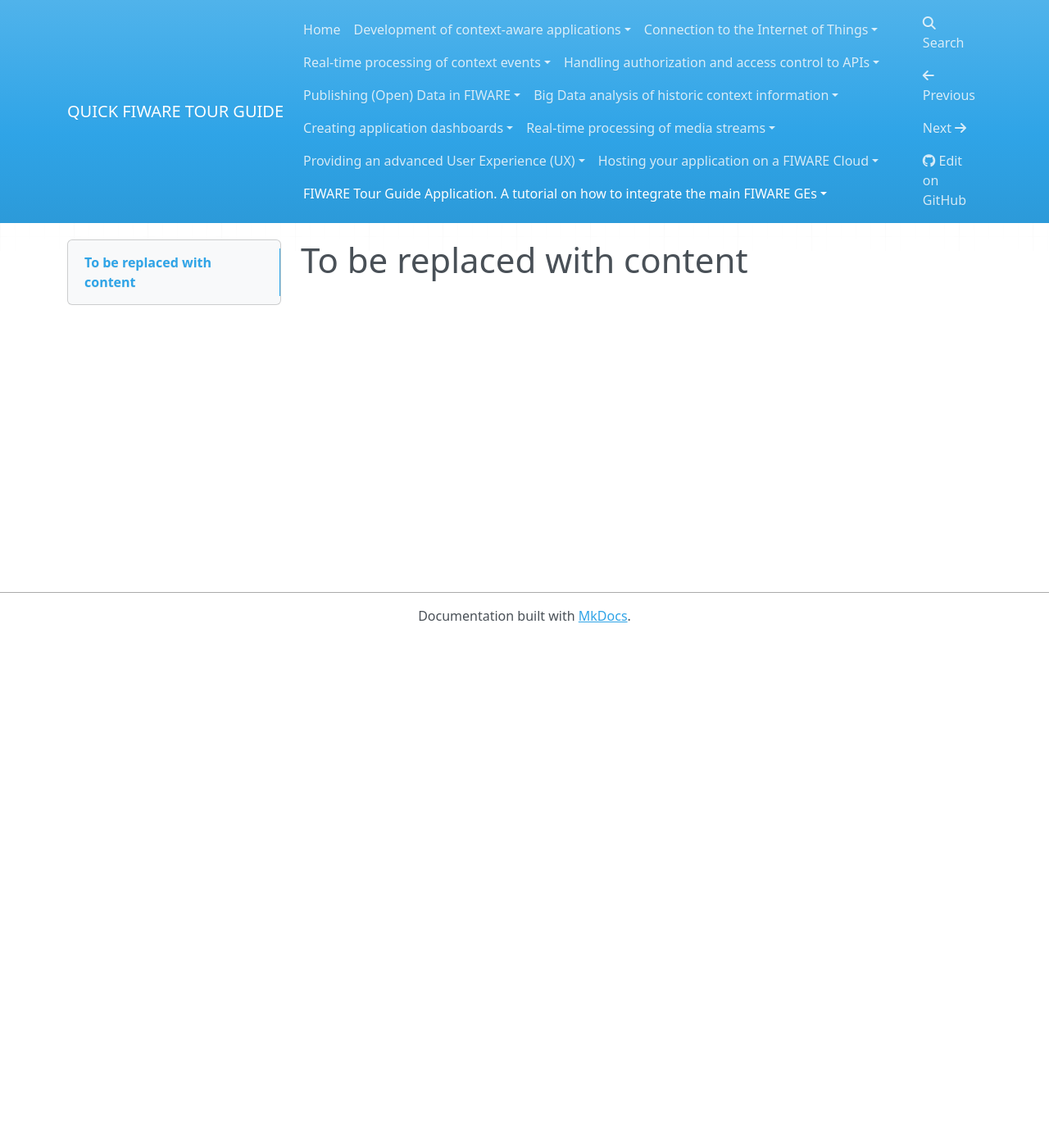
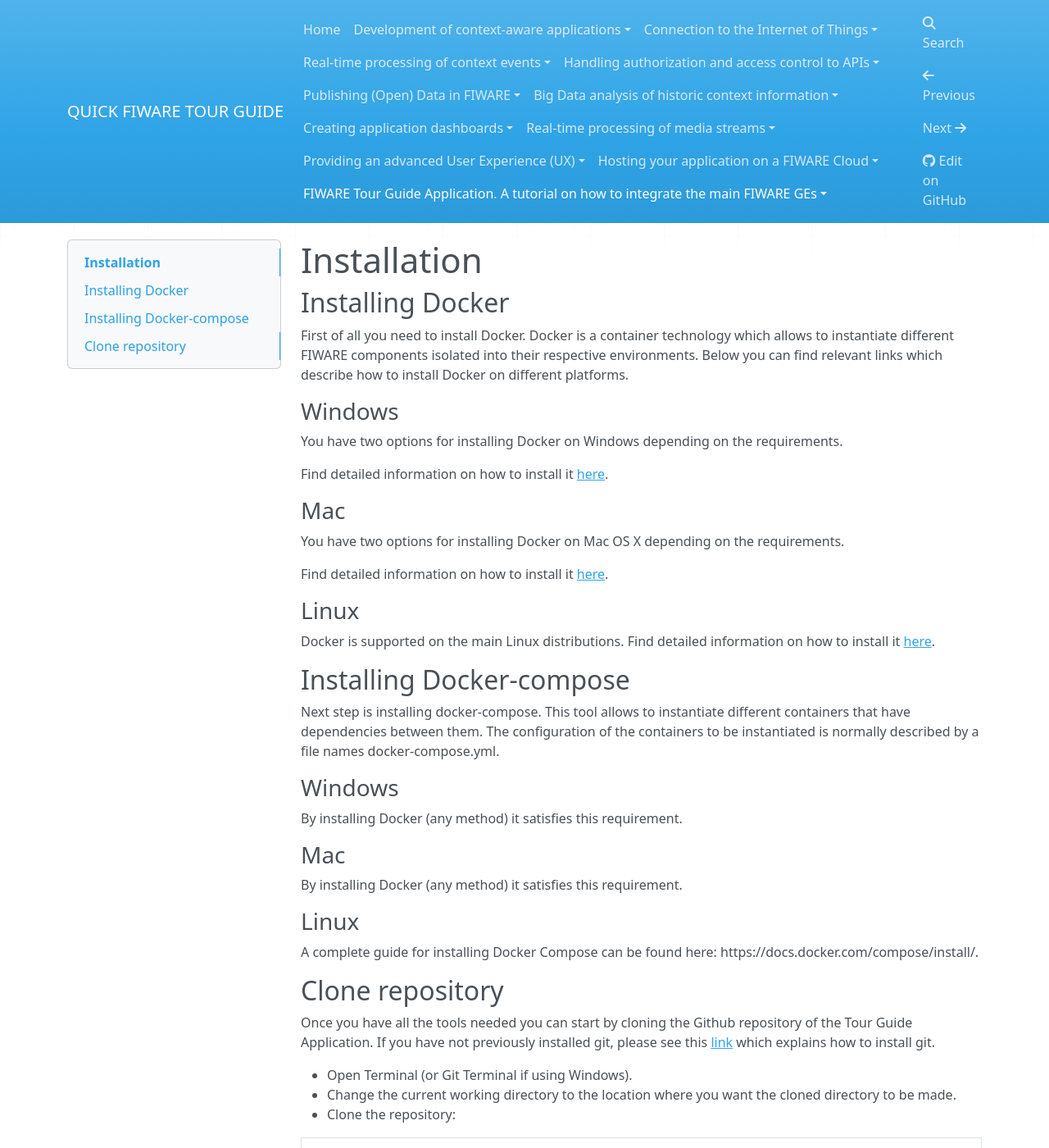
Before and after one commit to FIWARE-Ops/docs.TourGuide, an MkDocs documentation site: the page built from doc/fiware-tour-guide-application-a-tutorial-on-how-to-integrate-the-main-fiware-ges/installation.md, in a window 1280 px wide and 1400 px high. Shown: the whole window at 82% size. Built offline with MkDocs 1.6.1, drawn with Linux system fonts in a browser that asks for light colours; nearby versions of some CDN libraries; comment, search, counter and statistics services are not loaded; old or Windows-style settings are respelled for this version of MkDocs; some of the changed text lies outside the part shown.

Commit message:
Add TourGuide-App installation section

````diff
--- a/doc/fiware-tour-guide-application-a-tutorial-on-how-to-integrate-the-main-fiware-ges/installation.md
+++ b/doc/fiware-tour-guide-application-a-tutorial-on-how-to-integrate-the-main-fiware-ges/installation.md
@@ -1 +1,51 @@
-# To be replaced with content
+# Installation
+
+## Installing Docker
+
+First of all you need to install Docker. Docker is a container technology which allows to instantiate different FIWARE components isolated into their respective environments. Below you can find relevant links which describe how to install Docker on different platforms.
+
+### Windows
+
+You have two options for installing Docker on Windows depending on the requirements.
+
+Find detailed information on how to install it [here](https://docs.docker.com/engine/installation/windows/).
+
+### Mac
+
+You have two options for installing Docker on Mac OS X depending on the requirements.
+
+Find detailed information on how to install it [here](https://docs.docker.com/engine/installation/mac/).
+
+### Linux
+
+Docker is supported on the main Linux distributions. Find detailed information on how to install it [here](https://docs.docker.com/engine/installation/linux).
+
+## Installing Docker-compose
+
+Next step is installing docker-compose. This tool allows to instantiate different containers that have dependencies between them. The configuration of the containers to be instantiated is normally described by a file names docker-compose.yml.
+
+### Windows
+
+By installing Docker (any method) it satisfies this requirement.
+
+### Mac
+
+By installing Docker (any method) it satisfies this requirement.
+
+### Linux
+
+A complete guide for installing Docker Compose can be found here: https://docs.docker.com/compose/install/.
+
+## Clone repository
+
+Once you have all the tools needed you can start by cloning the Github repository of the Tour Guide Application. If you have not previously installed git, please see this [link](https://git-scm.com/book/en/v2/Getting-Started-Installing-Git) which explains how to install git.
+
+- Open Terminal (or Git Terminal if using Windows).
+- Change the current working directory to the location where you want the cloned directory to be made.
+- Clone the repository:
+```
+git clone https://github.com/Fiware/tutorials.TourGuide-App.git
+```
+Note that `develop` branch is set as default.
+
+Now you have all the code downloaded on your machine. If you want to just run the Tour Guide Application follow the instructions provided in the section [using the front-end application](#using-the-front-end-application).
````
